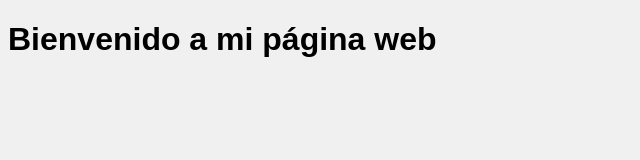
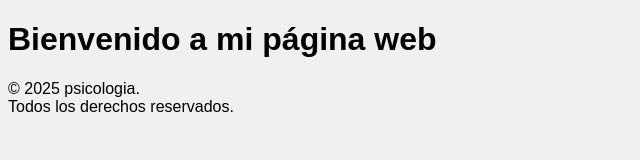
Before and after one commit to Susana-Sc/github-semana-3, a plain HTML site: page index.html in a window 1280 px wide. Shown: the whole page, without its empty margins (0-640 px from the left). Drawn offline with Linux system fonts and the light colour scheme.

Commit message:
Agregué pie de página

```diff
--- a/index.html
+++ b/index.html
@@ -8,5 +8,11 @@
 </head>
 <body>
     <h1>Bienvenido a mi página web</h1>
+
+
+    <footer>
+        <p>&copy; 2025 psicologia.<br>Todos los derechos reservados. </p>
+    </footer>
 </body>
+
 </html>
```
